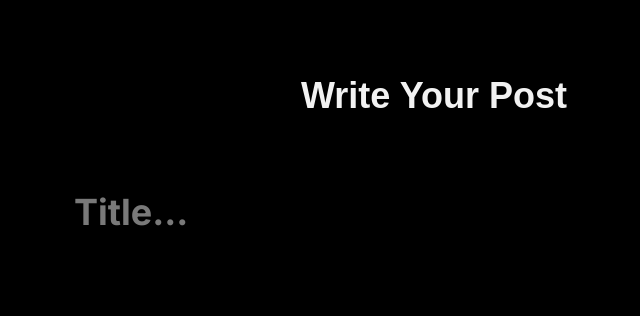
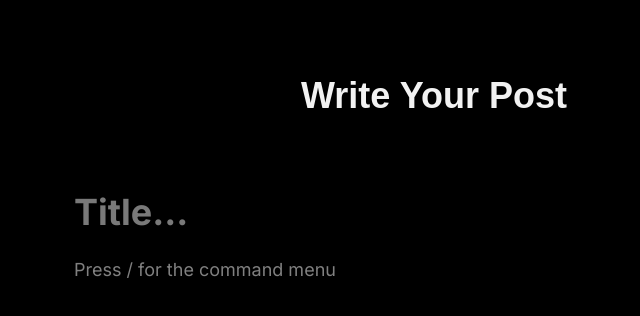
Before and after one commit to sharon-xa/high, a React (Vite) app: page /new-post in a window 1280 px wide. Shown: the top 316 px of the page, without its empty margins (206-846 px from the left). Built offline with nearby package versions, Linux system fonts and the light colour scheme; a web font is replaced by a local one.

Commit message:
feat: add placeholder support to text editor input and improve focus styling

```diff
--- a/src/components/editor/block/ParagraphBlock.tsx
+++ b/src/components/editor/block/ParagraphBlock.tsx
@@ -32,6 +32,7 @@ const ParagraphBlock = ({ block, index, setRef, keyDownOnBlock }: ParagraphBlock
 			}}
 			contentEditable
 			suppressContentEditableWarning
+			data-placeholder="Press / for the command menu"
 			onKeyDown={(e: KeyboardEvent<HTMLDivElement>) => keyDownOnBlock(e, index)}
 			onInput={(e: FormEvent<HTMLElement>) => handleUserInput(e, index, updateBlockContent)}
 			onSelect={handleTextSelection}
--- a/src/index.css
+++ b/src/index.css
@@ -91,6 +91,12 @@ input[type="date"]::-moz-calendar-picker-indicator {
 	width: 100%;
 }
 
+.text-editor-input:focus:empty::before {
+  content: attr(data-placeholder);
+  color: var(--color-white-50);
+  pointer-events: none;
+}
+
 .text-editor-input > a {
 	text-decoration: underline;
 	cursor: pointer;
@@ -98,6 +104,7 @@ input[type="date"]::-moz-calendar-picker-indicator {
 	font-weight: 600;
 }
 
+/* TODO: Are you still using text-editor-input for image blocks? */
 .text-editor-input > img {
 	max-width: 100%;
 	height: auto;
```
